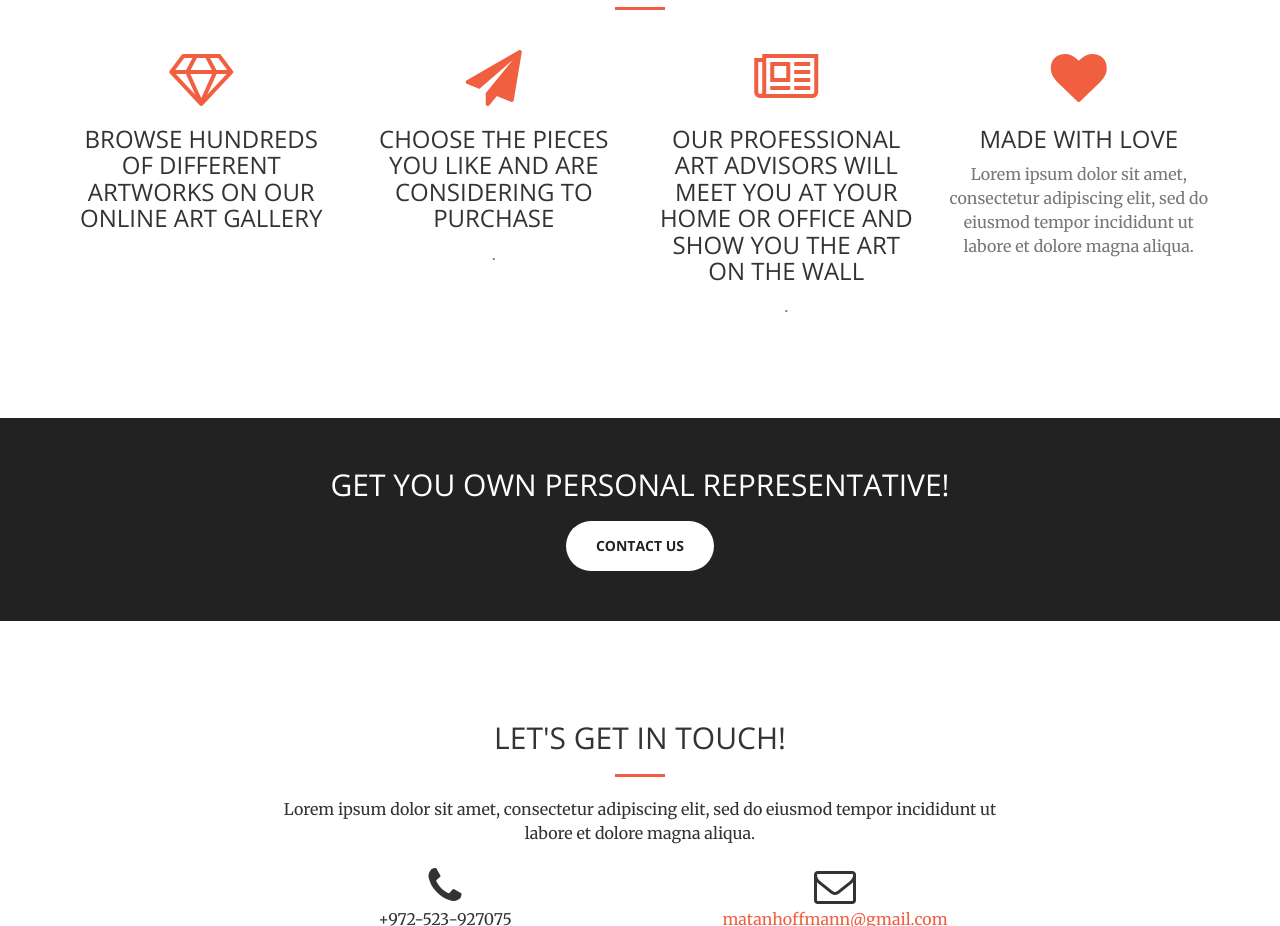
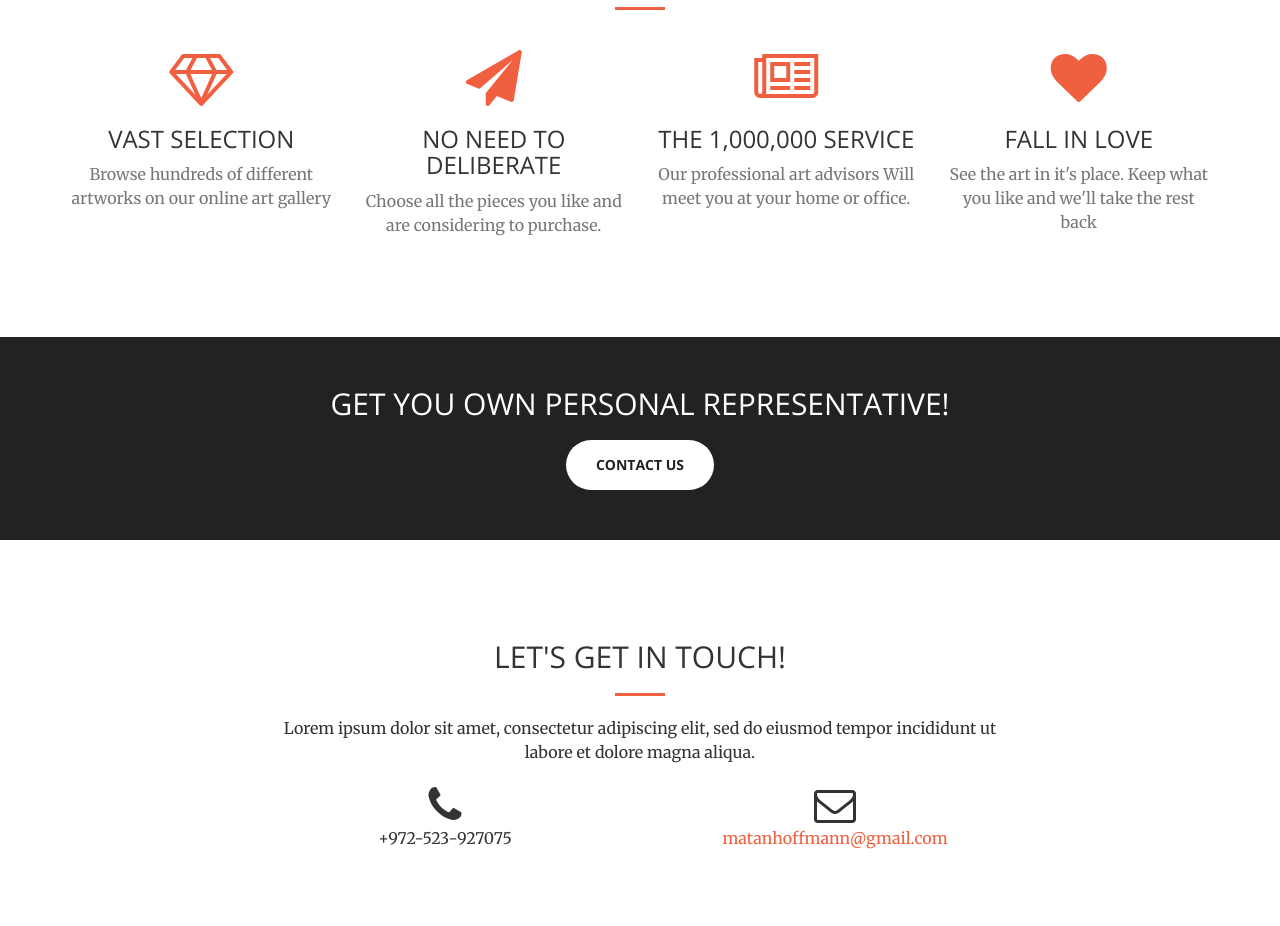
Before and after one commit to telavivart/website, a website: page index.html in a window 1280 px wide. Shown: the part 1340-2266 px from the top of the page. Drawn offline with nearby package versions, Linux system fonts and the light colour scheme; a script that the page names is missing.

Commit message:
Update home.view.html

```diff
--- a/views/home.view.html
+++ b/views/home.view.html
@@ -34,29 +34,29 @@
                 <div class="col-lg-3 col-md-6 text-center">
                     <div class="service-box">
                         <i class="fa fa-4x fa-diamond wow bounceIn text-primary"></i>
-                        <h3>Browse hundreds of different artworks on our online art gallery</h3>
-                        <p class="text-muted"></p>
+                        <h3>Vast selection</h3>
+                        <p class="text-muted">Browse hundreds of different artworks on our online art gallery</p>
                     </div>
                 </div>
                 <div class="col-lg-3 col-md-6 text-center">
                     <div class="service-box">
                         <i class="fa fa-4x fa-paper-plane wow bounceIn text-primary" data-wow-delay=".1s"></i>
-                        <h3>Choose the pieces you like and are considering to purchase</h3>
-                        <p class="text-muted">.</p>
+                        <h3>No need to deliberate</h3>
+                        <p class="text-muted">Choose all the pieces you like and are considering to purchase.</p>
                     </div>
                 </div>
                 <div class="col-lg-3 col-md-6 text-center">
                     <div class="service-box">
                         <i class="fa fa-4x fa-newspaper-o wow bounceIn text-primary" data-wow-delay=".2s"></i>
-                        <h3>Our professional art advisors Will meet you at your home or office and show you the art on the wall</h3>
-                        <p class="text-muted">.</p>
+                        <h3>The 1,000,000 service</h3>
+                        <p class="text-muted">Our professional art advisors Will meet you at your home or office.</p>
                     </div>
                 </div>
                 <div class="col-lg-3 col-md-6 text-center">
                     <div class="service-box">
                         <i class="fa fa-4x fa-heart wow bounceIn text-primary" data-wow-delay=".3s"></i>
-                        <h3>Made with Love</h3>
-                        <p class="text-muted">Lorem ipsum dolor sit amet, consectetur adipiscing elit, sed do eiusmod tempor incididunt ut labore et dolore magna aliqua.</p>
+                        <h3>Fall in love</h3></h3>
+                        <p class="text-muted">See the art in it's place. Keep what you like and we'll take the rest back</p>
                     </div>
                 </div>
             </div>
```
